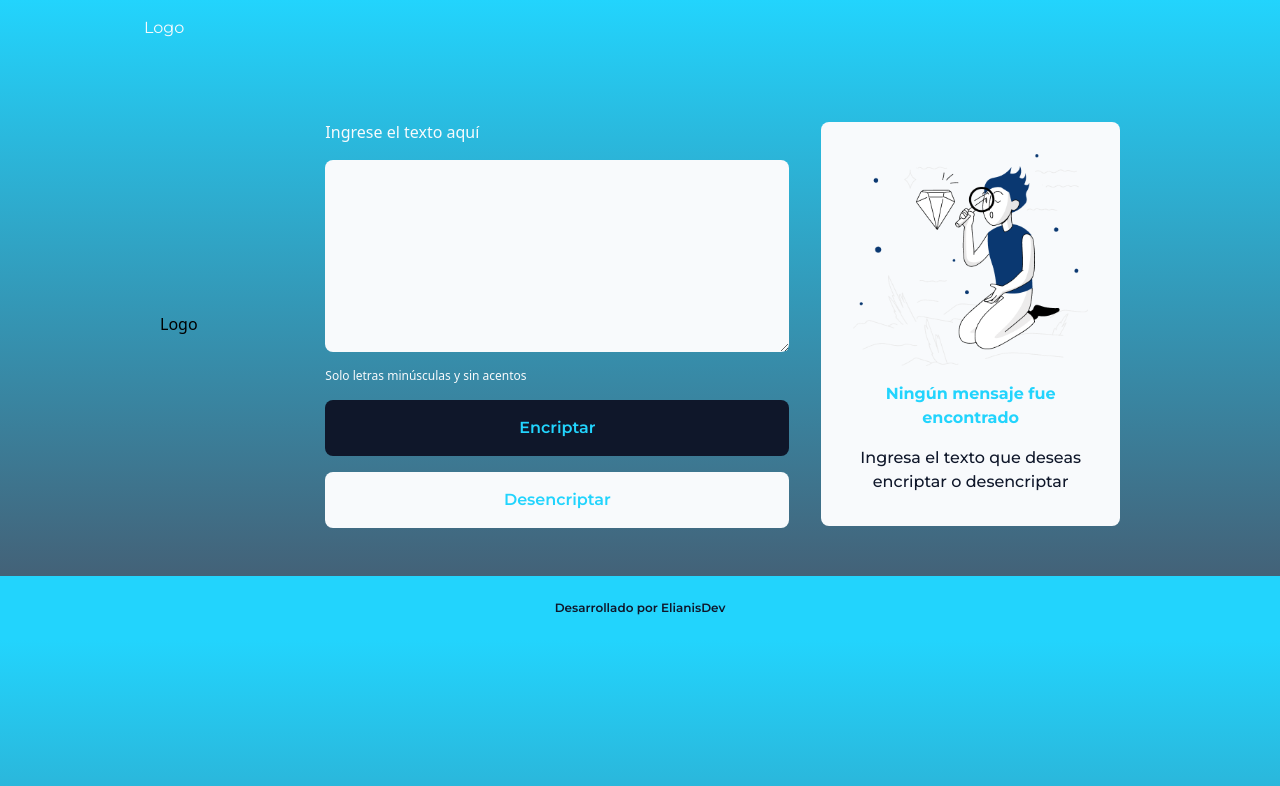
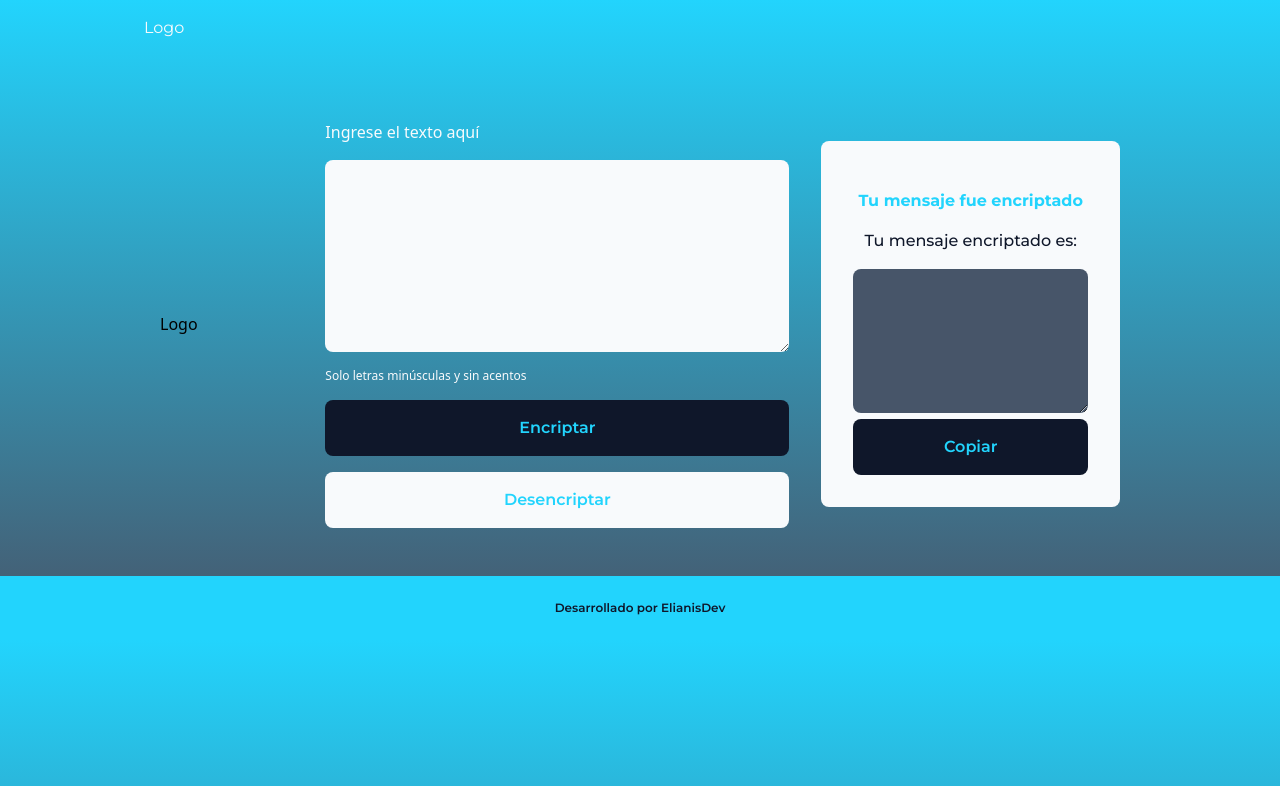
Before and after one commit to elianismedina/encriptador-texto-alura, a website: page index.html in a window 1280 px wide. Both pictures are taken after a click on the button "Encriptar". Drawn offline with Linux system fonts and the light colour scheme.

Commit message:
finished show results function

```diff
--- a/app.js
+++ b/app.js
@@ -20,7 +20,7 @@ setInitialValues();
 
 btnEncriptar.addEventListener("click", function (event){
     event.preventDefault();
-    mensajeFinal.innerHTML = encriptar();
+    showResults();
 });
 function replaceLetters(textoaEncriptar){
     switch(textoaEncriptar){
@@ -53,8 +53,14 @@ function encriptar() {
         console.log(textoEncriptado);
         return textoEncriptado;
     }
-
-
+}
+function showResults(){
+    muneco.classList.add("hidden");
+    header.innerHTML = "Tu mensaje fue encriptado";
+    mensaje.innerHTML = "Tu mensaje encriptado es:";
+    mensajeFinal.classList.remove("hidden");
+    mensajeFinal.innerHTML = encriptar();
+    btnCopiar.classList.remove("hidden");
 
 }
 function containsUppercase(textoaEncriptar) {
--- a/index.html
+++ b/index.html
@@ -60,7 +60,7 @@
         <img src="./images/Muñeco.png" alt="Muneco" id="imagen" class="hidden">
         <p class="font-montserrat font-bold mb-4 text-primary text-center mt-4" id="headerresultado"></p>
         <p class="font-montserrat font-medium text-dark text-center" id="mensajeresultado"></p>
-        <textarea name="resultado" id="resultado" class="hidden w-full bg-light rounded-lg text-secondary" rows="6" cols="30"></textarea>
+        <textarea name="resultado" id="resultado" class="hidden w-full bg-light rounded-lg text-secondary mt-4" rows="6" cols="30"></textarea>
         <button
         id="copiar"
         class="hidden bg-dark text-primary font-montserrat font-semibold p-4 rounded-lg w-full"
```
Also changed, not shown: dist/output.css.
